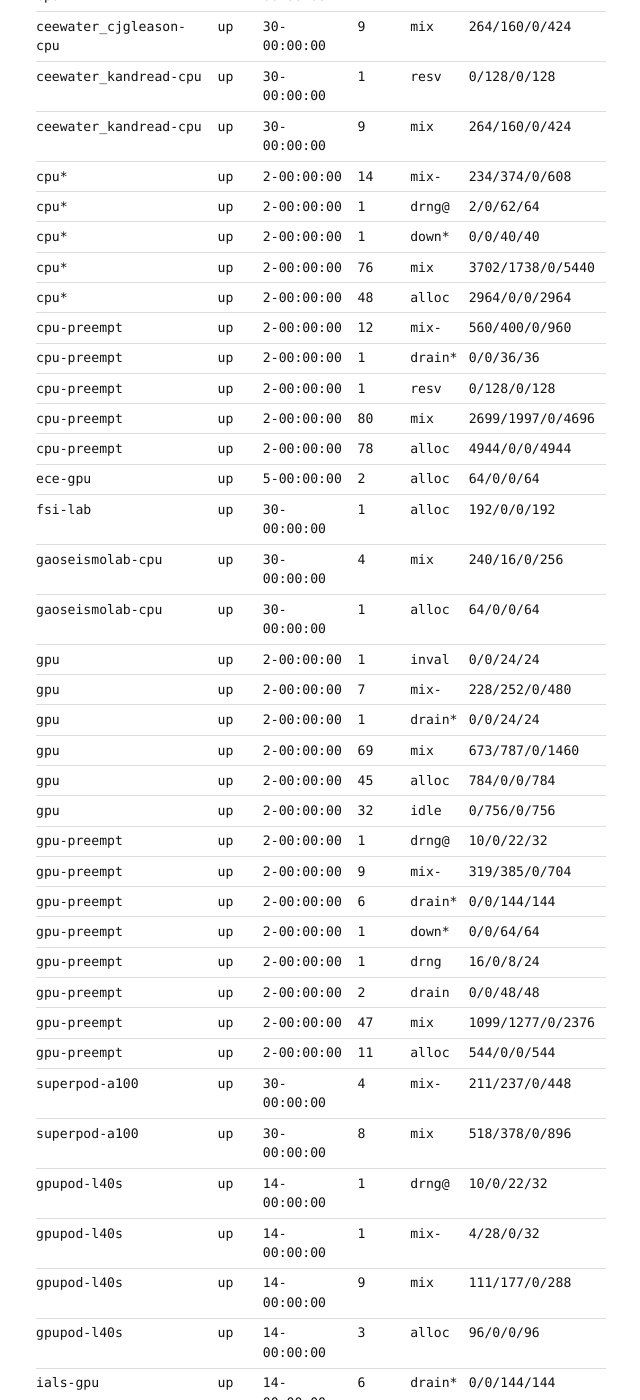
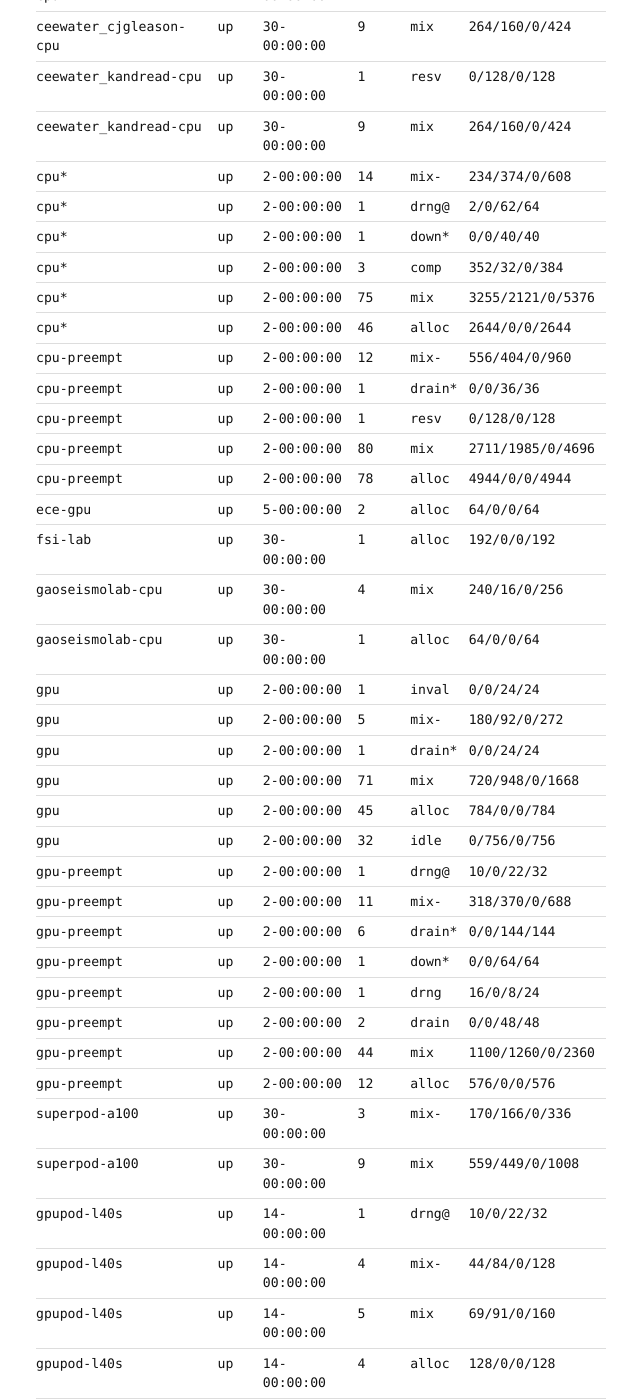
Before and after one commit to yanghangAI/yanghangAI.github.io, a Jekyll site: the page built from _pages/cluster.html, in a window 1280 px wide and 1400 px high, scrolled down 2948 px. Shown: the whole window, without its empty margins (260-900 px from the left). Built offline with Jekyll 4.4.1, drawn with Linux system fonts in a browser that asks for light colours; some of the changed text lies outside the part shown.

Commit message:
chore(dashboard): refresh cluster data 2026-05-17T14:42:51Z

```diff
--- a/assets/cluster-data.json
+++ b/assets/cluster-data.json
@@ -1,5 +1,5 @@
 {
-  "updated_utc": "2026-05-17T14:27:49Z",
+  "updated_utc": "2026-05-17T14:42:51Z",
   "user": "hangyang_umass_edu",
   "squeue": [
     {
@@ -7,7 +7,7 @@
       "partition": "gpu-preempt",
       "name": "exp0-inn-idea097-d001-full",
       "state": "RUNNING",
-      "time": "11:05:29",
+      "time": "11:20:31",
       "time_limit": "1-00:00:00",
       "nodes": "1",
       "nodelist": "ials-gpu014"
@@ -17,7 +17,7 @@
       "partition": "gpu-preempt",
       "name": "exp0-inn-idea084-d001-full",
       "state": "RUNNING",
-      "time": "11:18:10",
+      "time": "11:33:12",
       "time_limit": "1-00:00:00",
       "nodes": "1",
       "nodelist": "ials-gpu009"
@@ -27,7 +27,7 @@
       "partition": "gpu-preempt",
       "name": "1024noamp_keepckpt_idea097_d001",
       "state": "RUNNING",
-      "time": "1:34:53",
+      "time": "1:49:55",
       "time_limit": "12:00:00",
       "nodes": "1",
       "nodelist": "ials-gpu014"
@@ -39,7 +39,7 @@
       "name": "1024noamp_keepckpt_idea097_d001",
       "partition": "gpu-preempt",
       "state": "RUNNING",
-      "elapsed": "01:34:53",
+      "elapsed": "01:49:55",
       "end": "Unknown",
       "exit_code": "0:0"
     },
@@ -84,7 +84,7 @@
       "name": "exp0-inn-idea097-d001-full",
       "partition": "gpu-preempt",
       "state": "RUNNING",
-      "elapsed": "11:05:29",
+      "elapsed": "11:20:31",
       "end": "Unknown",
       "exit_code": "0:0"
     },
@@ -93,7 +93,7 @@
       "name": "exp0-inn-idea084-d001-full",
       "partition": "gpu-preempt",
       "state": "RUNNING",
-      "elapsed": "11:18:10",
+      "elapsed": "11:33:12",
       "end": "Unknown",
       "exit_code": "0:0"
     },
@@ -454,17 +454,25 @@
       "partition": "cpu*",
       "avail": "up",
       "timelimit": "2-00:00:00",
-      "nodes": "76",
-      "state": "mix",
-      "cpus_aiot": "3702/1738/0/5440"
+      "nodes": "3",
+      "state": "comp",
+      "cpus_aiot": "352/32/0/384"
     },
     {
       "partition": "cpu*",
       "avail": "up",
       "timelimit": "2-00:00:00",
-      "nodes": "48",
+      "nodes": "75",
+      "state": "mix",
+      "cpus_aiot": "3255/2121/0/5376"
+    },
+    {
+      "partition": "cpu*",
+      "avail": "up",
+      "timelimit": "2-00:00:00",
+      "nodes": "46",
       "state": "alloc",
-      "cpus_aiot": "2964/0/0/2964"
+      "cpus_aiot": "2644/0/0/2644"
     },
     {
       "partition": "cpu-preempt",
@@ -472,7 +480,7 @@
       "timelimit": "2-00:00:00",
       "nodes": "12",
       "state": "mix-",
-      "cpus_aiot": "560/400/0/960"
+      "cpus_aiot": "556/404/0/960"
     },
     {
       "partition": "cpu-preempt",
@@ -496,7 +504,7 @@
       "timelimit": "2-00:00:00",
       "nodes": "80",
       "state": "mix",
-      "cpus_aiot": "2699/1997/0/4696"
+      "cpus_aiot": "2711/1985/0/4696"
     },
     {
       "partition": "cpu-preempt",
@@ -550,9 +558,9 @@
       "partition": "gpu",
       "avail": "up",
       "timelimit": "2-00:00:00",
-      "nodes": "7",
+      "nodes": "5",
       "state": "mix-",
-      "cpus_aiot": "228/252/0/480"
+      "cpus_aiot": "180/92/0/272"
     },
     {
       "partition": "gpu",
@@ -566,9 +574,9 @@
       "partition": "gpu",
       "avail": "up",
       "timelimit": "2-00:00:00",
-      "nodes": "69",
+      "nodes": "71",
       "state": "mix",
-      "cpus_aiot": "673/787/0/1460"
+      "cpus_aiot": "720/948/0/1668"
     },
     {
       "partition": "gpu",
@@ -598,9 +606,9 @@
       "partition": "gpu-preempt",
       "avail": "up",
       "timelimit": "2-00:00:00",
-      "nodes": "9",
+      "nodes": "11",
       "state": "mix-",
-      "cpus_aiot": "319/385/0/704"
+      "cpus_aiot": "318/370/0/688"
     },
     {
       "partition": "gpu-preempt",
@@ -638,33 +646,33 @@
       "partition": "gpu-preempt",
       "avail": "up",
       "timelimit": "2-00:00:00",
-      "nodes": "47",
+      "nodes": "44",
       "state": "mix",
-      "cpus_aiot": "1099/1277/0/2376"
+      "cpus_aiot": "1100/1260/0/2360"
     },
     {
       "partition": "gpu-preempt",
       "avail": "up",
       "timelimit": "2-00:00:00",
-      "nodes": "11",
+      "nodes": "12",
       "state": "alloc",
-      "cpus_aiot": "544/0/0/544"
+      "cpus_aiot": "576/0/0/576"
     },
     {
       "partition": "superpod-a100",
       "avail": "up",
       "timelimit": "30-00:00:00",
-      "nodes": "4",
+      "nodes": "3",
       "state": "mix-",
-      "cpus_aiot": "211/237/0/448"
+      "cpus_aiot": "170/166/0/336"
     },
     {
       "partition": "superpod-a100",
       "avail": "up",
       "timelimit": "30-00:00:00",
-      "nodes": "8",
+      "nodes": "9",
       "state": "mix",
-      "cpus_aiot": "518/378/0/896"
+      "cpus_aiot": "559/449/0/1008"
     },
     {
       "partition": "gpupod-l40s",
@@ -678,25 +686,25 @@
       "partition": "gpupod-l40s",
       "avail": "up",
       "timelimit": "14-00:00:00",
-      "nodes": "1",
+      "nodes": "4",
       "state": "mix-",
-      "cpus_aiot": "4/28/0/32"
+      "cpus_aiot": "44/84/0/128"
     },
     {
       "partition": "gpupod-l40s",
       "avail": "up",
       "timelimit": "14-00:00:00",
-      "nodes": "9",
+      "nodes": "5",
       "state": "mix",
-      "cpus_aiot": "111/177/0/288"
+      "cpus_aiot": "69/91/0/160"
     },
     {
       "partition": "gpupod-l40s",
       "avail": "up",
       "timelimit": "14-00:00:00",
-      "nodes": "3",
+      "nodes": "4",
       "state": "alloc",
-      "cpus_aiot": "96/0/0/96"
+      "cpus_aiot": "128/0/0/128"
     },
     {
       "partition": "ials-gpu",
@@ -728,7 +736,7 @@
       "timelimit": "14-00:00:00",
       "nodes": "19",
       "state": "mix",
-      "cpus_aiot": "228/228/0/456"
+      "cpus_aiot": "232/224/0/456"
     },
     {
       "partition": "jdelhommelle",
@@ -936,7 +944,7 @@
       "timelimit": "30-00:00:00",
       "nodes": "1",
       "state": "mix-",
-      "cpus_aiot": "76/52/0/128"
+      "cpus_aiot": "72/56/0/128"
     },
     {
       "partition": "zhoulin-cpu",
```
